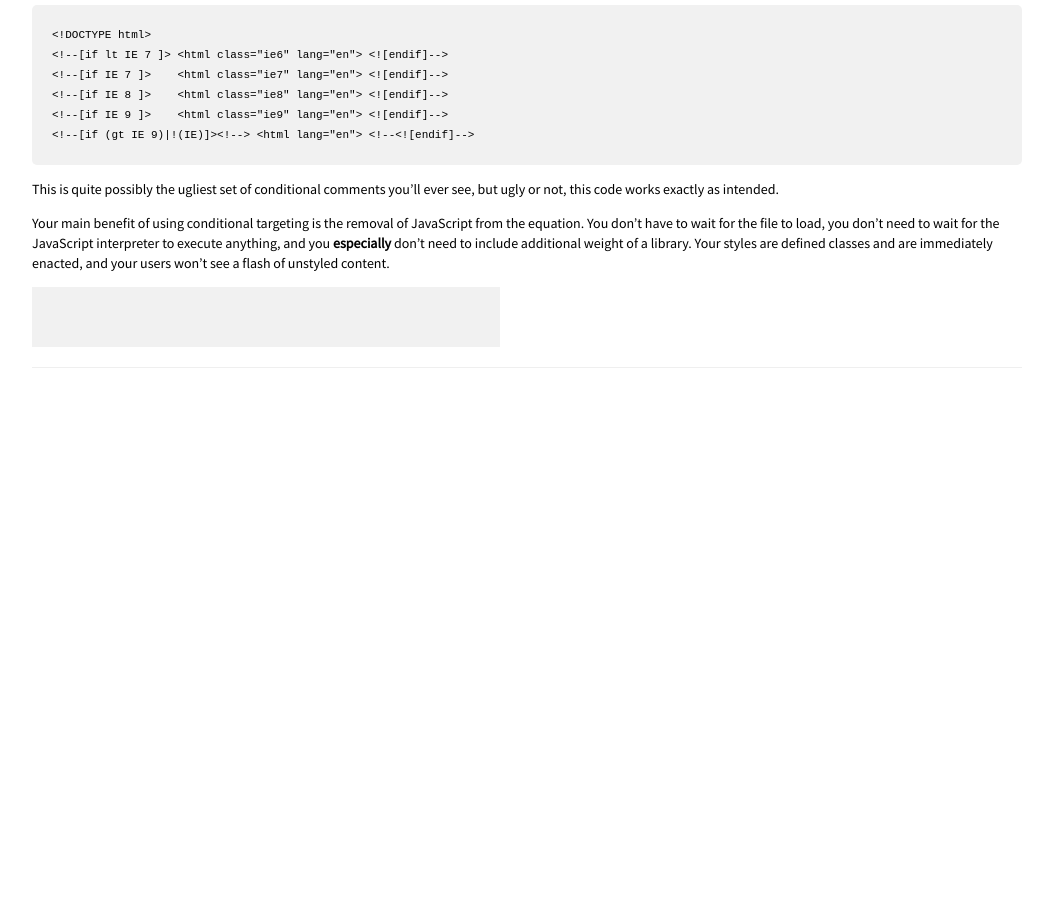
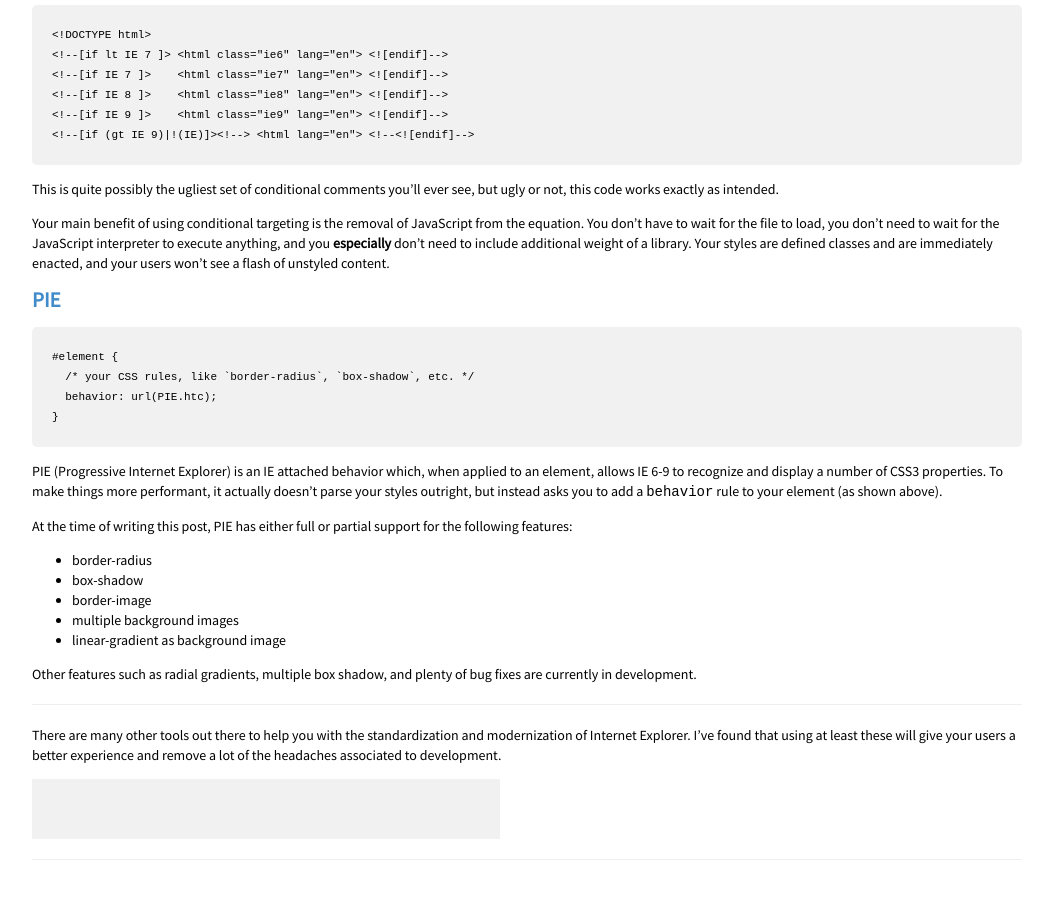
Before and after one commit to syntaqx/syntaqx.github.io, a Jekyll site: the page built from _posts/2014-04-10-easy-internet-explorer-support.md, in a window 1280 px wide and 900 px high, scrolled down 817 px. Shown: the whole window, without its empty margins (113-1166 px from the left). Built offline with Jekyll 4.4.1, drawn with Linux system fonts in a browser that asks for light colours; nearby versions of some CDN libraries; Markdown is read by kramdown in place of the engine named in the settings; comment, search, counter and statistics services are not loaded; before the commit the page ends 1225 px from its top, so only the background shows below that.

Commit message:
added PIE to the post

```diff
--- a/_posts/2014-04-10-easy-internet-explorer-support.md
+++ b/_posts/2014-04-10-easy-internet-explorer-support.md
@@ -52,3 +52,35 @@ to wait for the JavaScript interpreter to execute anything, and you
 __especially__ don't need to include additional weight of a library. Your styles
 are defined classes and are immediately enacted, and your users won't see a
 flash of unstyled content.
+
+## [PIE](http://css3pie.com/)
+
+    #element {
+      /* your CSS rules, like `border-radius`, `box-shadow`, etc. */
+      behavior: url(PIE.htc);
+    }
+
+PIE (Progressive Internet Explorer) is an IE attached behavior which, when
+applied to an element, allows IE 6-9 to recognize and display a number of CSS3
+properties. To make things more performant, it actually doesn't parse your
+styles outright, but instead asks you to add a `behavior` rule to your element
+(as shown above).
+
+At the time of writing this post, PIE has either full or partial support for
+the following features:
+
+* border-radius
+* box-shadow
+* border-image
+* multiple background images
+* linear-gradient as background image
+
+Other features such as radial gradients, multiple box shadow, and plenty of bug
+fixes are currently in development.
+
+- - -
+
+There are many other tools out there to help you with the standardization and
+modernization of Internet Explorer. I've found that using at least these will
+give your users a better experience and remove a lot of the headaches associated
+to development.
```
